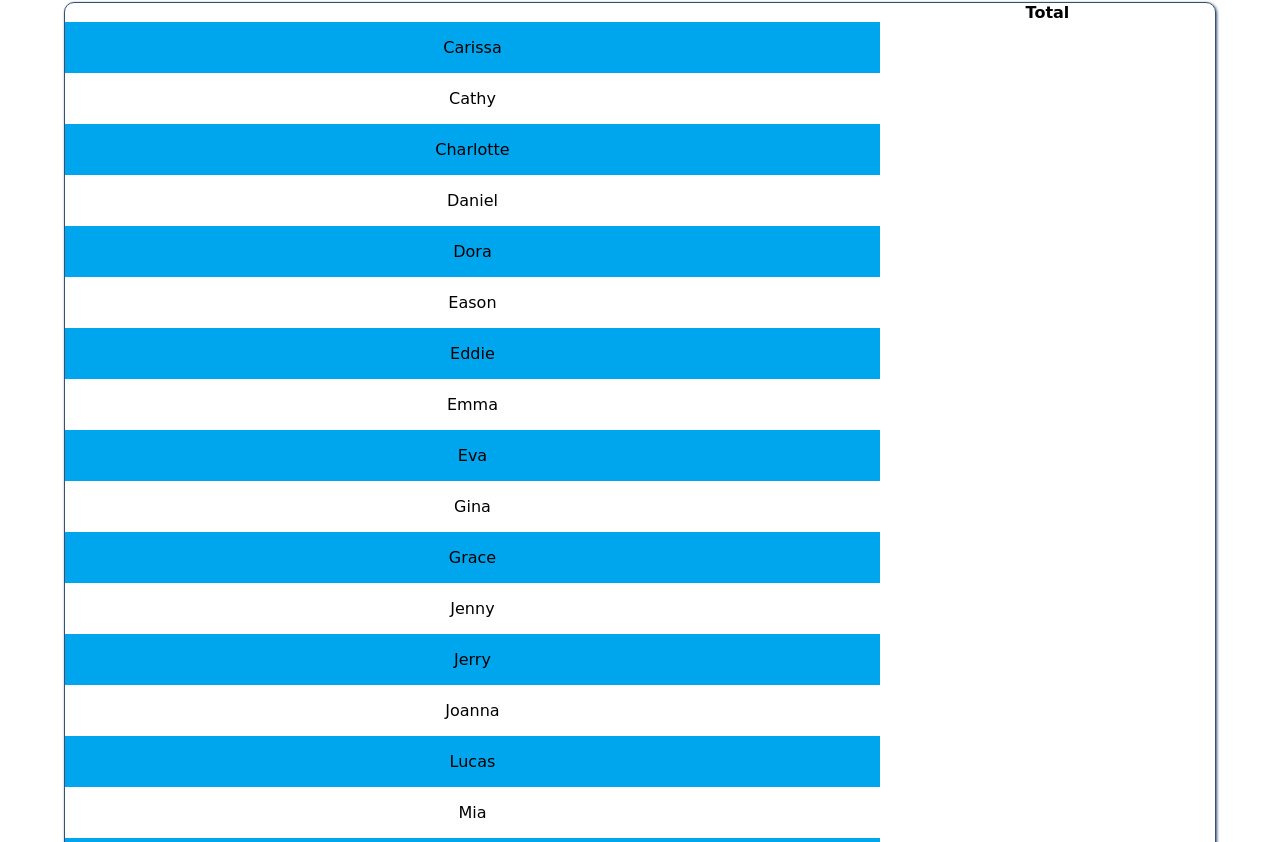
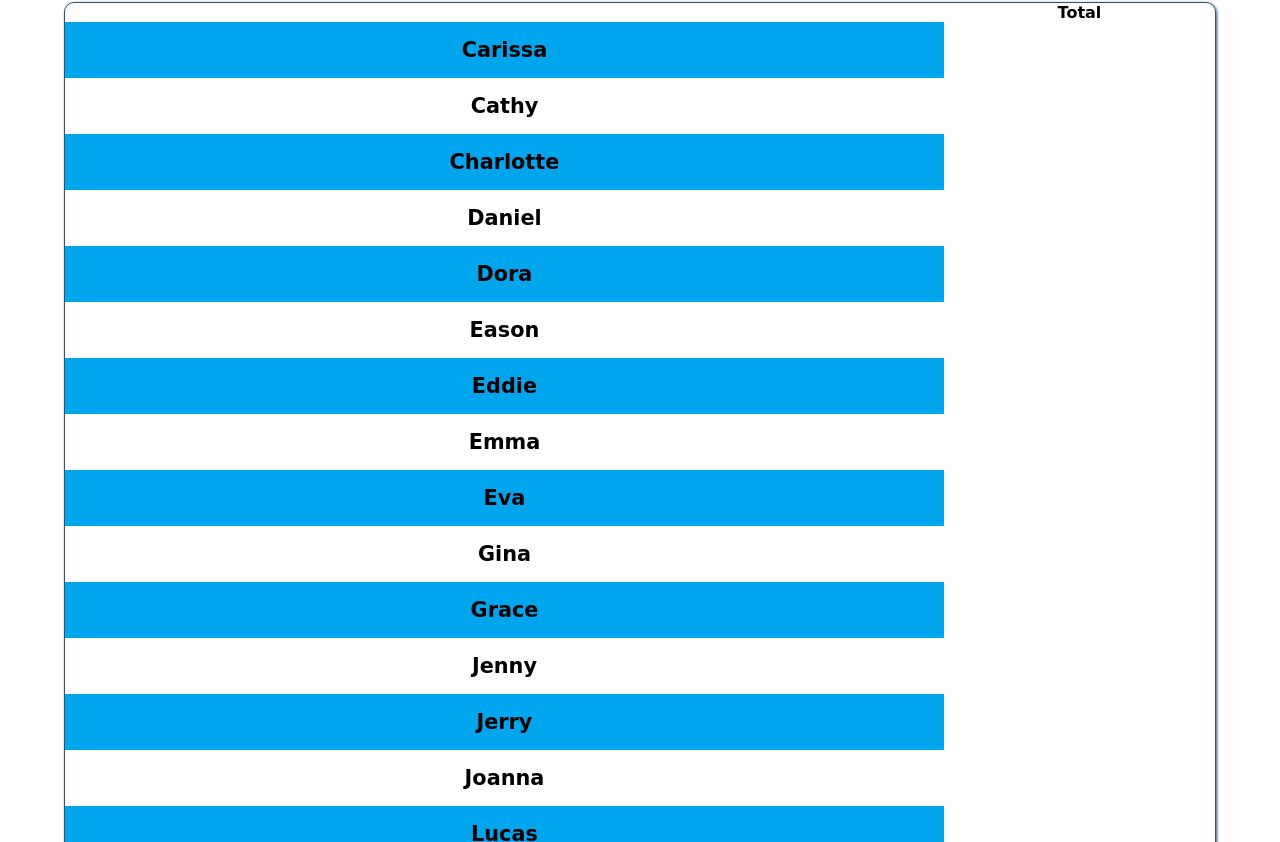
Before and after one commit to andreimaier/sunshine, a website: page public/table.html in a window 1280 px wide. Shown: the part 110-952 px from the top of the page. Drawn offline with Linux system fonts and the light colour scheme; no server answers.

Commit message:
minor updates

```diff
--- a/public/table.css
+++ b/public/table.css
@@ -15,7 +15,10 @@
   --roboto: 'Roboto', sans-serif;
   --grandstander: 'Grandstander', cursive;
 }
-
+main {
+  /* width: 100vw; */
+  margin: auto;
+}
 header {
 
   display: flex;
@@ -37,6 +40,12 @@ h1 {
   text-align: center;
   padding-block-end: 1rem;
 }
+#section__pointsTable {
+  position: relative;
+  overflow: auto;
+
+  white-space: nowrap;
+}
 #pointsTable, td, th {
   text-align: center;
 }
@@ -44,7 +53,7 @@ h1 {
 #pointsTable {
 
   border: 1px solid var(--YInMnBlue);
-  overflow: hidden;
+  /* overflow: hidden; */
   border-spacing: 0;
   border-radius: 10px;
   border-collapse: separate;
@@ -58,26 +67,46 @@ h1 {
 /* th:first-child{
   border: none;
 } */
-#pointsTable {
-}
+/* .total {
+  color: #FEE165;
+  width: 20px;
+  border: 1px solid black;
+} */
+
+
+
+
 tr:nth-child(odd) {
   background-color: var(--CarolinaBlue);
 }
 #appendDate {
   background-color: transparent;
 }
-.student {
+.itemCSS {
+ /*  width: 100px; */
+  left: 0px;
   font-weight: bold;
+  font-size: 1.3rem;
 }
-.total {
-  color: var(--redOrange);
-  font-weight: 900;
-  font-size: 1.2rem;
+td {
+  z-index: 1;
 }
 
 
-td:not(.student, .total) {
+td:not(.total) {
   padding-block: 1rem;
   padding-inline: 1rem;
 
 }
+td:first-of-type{
+
+}
+
+.sticky {
+  /* position: sticky; */
+  z-index: 9;
+
+}
+.sticky:nth-child() {
+  background-color: green;
+}
--- a/public/table.html
+++ b/public/table.html
@@ -16,6 +16,7 @@
     <link rel="stylesheet" href="/public/FA-6/css/all.css" />
   </head>
   <body>
+    <main>
       <header>
         <a class="nav-link" href="index.html">🏠</a>
         <a class="nav-link" href="lists.html">📑</a>
@@ -26,76 +27,77 @@
         <table id="pointsTable">
           <thead>
             <tr id="appendDate">
-            <th></th>
-            <th>Total</th>
+              <th class="sticky itemCSS"></th>
+              <th class="total">Total</th>
             </tr>
           </thead>
           <tbody>
             <tr>
-            <td class="studentJS">Carissa</td>
+              <td class="studentJS itemCSS sticky">Carissa</td>
             </tr>
             <tr>
-            <td class="studentJS">Cathy</td>
+              <td class="studentJS itemCSS sticky">Cathy</td>
             </tr>
             <tr>
-            <td class="studentJS">Charlotte</td>
+              <td class="studentJS itemCSS sticky">Charlotte</td>
             </tr>
             <tr>
-            <td class="studentJS">Daniel</td>
+              <td class="studentJS itemCSS sticky">Daniel</td>
             </tr>
             <tr>
-            <td class="studentJS">Dora</td>
+              <td class="studentJS itemCSS sticky">Dora</td>
             </tr>
             <tr>
-            <td class="studentJS">Eason</td>
+              <td class="studentJS itemCSS sticky">Eason</td>
             </tr>
             <tr>
-            <td class="studentJS">Eddie</td>
+              <td class="studentJS itemCSS sticky">Eddie</td>
             </tr>
             <tr>
-            <td class="studentJS">Emma</td>
+              <td class="studentJS itemCSS sticky">Emma</td>
             </tr>
             <tr>
-            <td class="studentJS">Eva</td>
+              <td class="studentJS itemCSS sticky">Eva</td>
             </tr>
             <tr>
-            <td class="studentJS">Gina</td>
+              <td class="studentJS itemCSS sticky">Gina</td>
             </tr>
             <tr>
-            <td class="studentJS">Grace</td>
+              <td class="studentJS itemCSS sticky">Grace</td>
             </tr>
             <tr>
-            <td class="studentJS">Jenny</td>
+              <td class="studentJS itemCSS sticky">Jenny</td>
             </tr>
             <tr>
-            <td class="studentJS">Jerry</td>
+              <td class="studentJS itemCSS sticky">Jerry</td>
             </tr>
             <tr>
-            <td class="studentJS">Joanna</td>
+              <td class="studentJS itemCSS sticky">Joanna</td>
             </tr>
             <tr>
-            <td class="studentJS">Lucas</td>
+              <td class="studentJS itemCSS sticky">Lucas</td>
             </tr>
             <tr>
-            <td class="studentJS">Mia</td>
+              <td class="studentJS itemCSS sticky">Mia</td>
             </tr>
             <tr>
-            <td class="studentJS">Pauline</td>
+              <td class="studentJS itemCSS sticky">Pauline</td>
             </tr>
             <tr>
-            <td class="studentJS">Selina</td>
+              <td class="studentJS itemCSS sticky">Selina</td>
             </tr>
             <tr>
-            <td class="studentJS">Sharon</td>
+              <td class="studentJS itemCSS sticky">Sharon</td>
             </tr>
             <tr>
-            <td class="studentJS">Tanya</td>
+              <td class="studentJS itemCSS sticky">Tanya</td>
             </tr>
             <tr>
-            <td class="studentJS">Tony</td>
+              <td class="studentJS itemCSS sticky">Tony</td>
             </tr>
           </tbody>
         </table>
       </section>
+    </main>
   </body>
 </html>
--- a/public/table.js
+++ b/public/table.js
@@ -120,8 +120,14 @@ let max
     th.textContent = obj.date
     appendDate.append(th)
 
-       maxArr = obj.class.map(lala => parseInt(lala.points));
-      let max = Math.max(...maxArr)
+      maxArr = obj.class.map(lala => parseInt(lala.points));
+      maxArr.sort((a, b) => a - b).reverse()
+
+
+      console.log(maxArr)
+
+
+       /* let max = Math.max(...maxArr) */
 
 
 
@@ -135,9 +141,20 @@ let max
       td.textContent = points
 
 
-      if(td.textContent == max.toString()) {
+      /* if(td.textContent == max.toString()) {
         td.textContent = `👑${points}`
-      }
+      }  */
+    td.textContent == maxArr[0] ?
+    td.textContent = `🥇${maxArr[0]}`:
+    td.textContent == maxArr[1] ?
+    td.textContent = `🥈${maxArr[0]}`:
+    td.textContent == maxArr[2] ?
+    td.textContent = `🥉${maxArr[0]}`:
+    td.textContent = td.textContent
+
+
+
+
     });
 
 
```
Also changed, not shown: public/index.js (+14 -0 lines). Lines whose indentation alone changed are shown as unchanged.
